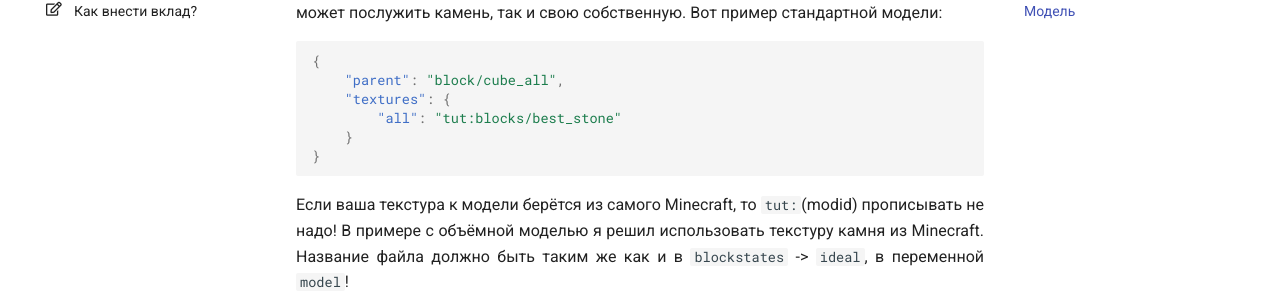
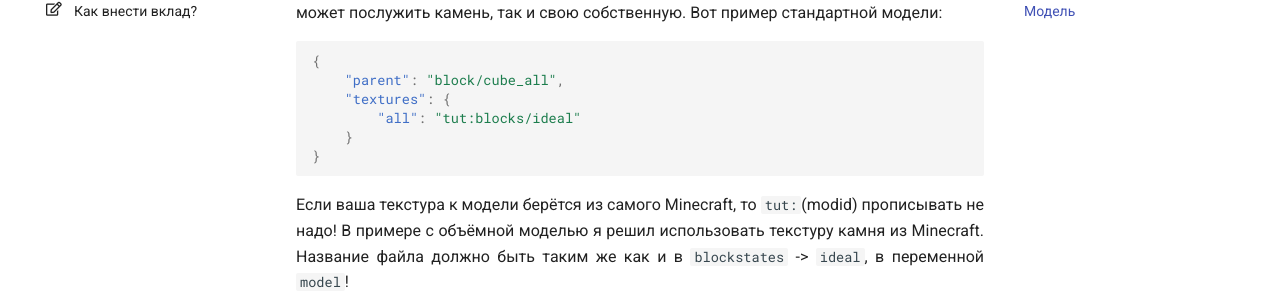
Before and after one commit to mc-modding/book, an MkDocs documentation site: the page built from docs/1.15/block/basics/index.md, in a window 1280 px wide and 900 px high, scrolled down 2888 px. Shown: the part 151-453 px from the top of the window. Built offline with MkDocs 1.6.1 and Material for MkDocs 9.7.7, drawn with Linux system fonts in a browser that asks for light colours; nearby versions of some CDN libraries; comment, search, counter and statistics services are not loaded.

Commit message:
Update index.md

````diff
--- a/docs/1.15/block/basics/index.md
+++ b/docs/1.15/block/basics/index.md
@@ -101,7 +101,7 @@ public class TutBlocks
 {
     "parent": "block/cube_all",
     "textures": {
-        "all": "tut:blocks/best_stone"
+        "all": "tut:blocks/ideal"
     }
 }
 ```
````
